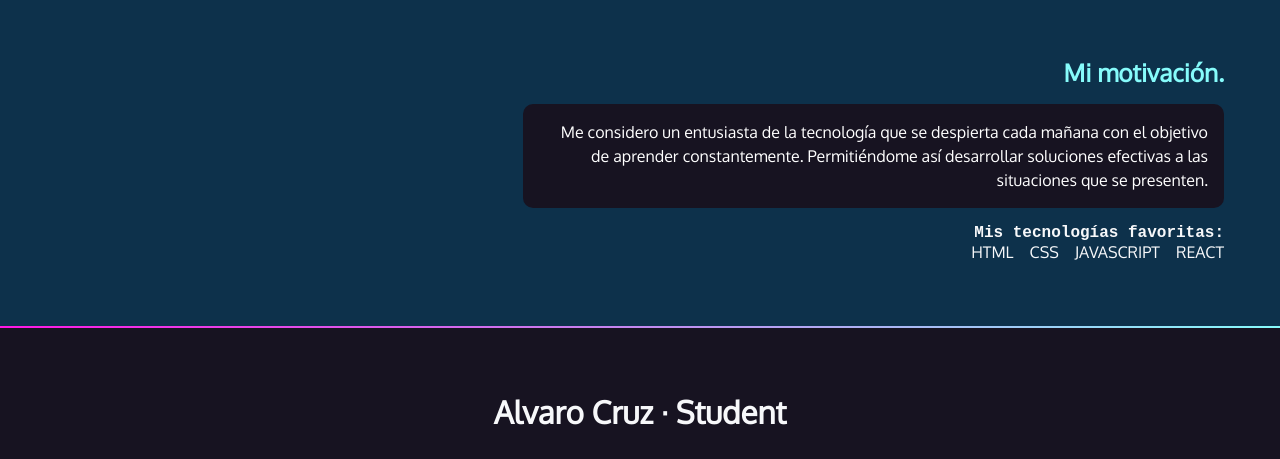
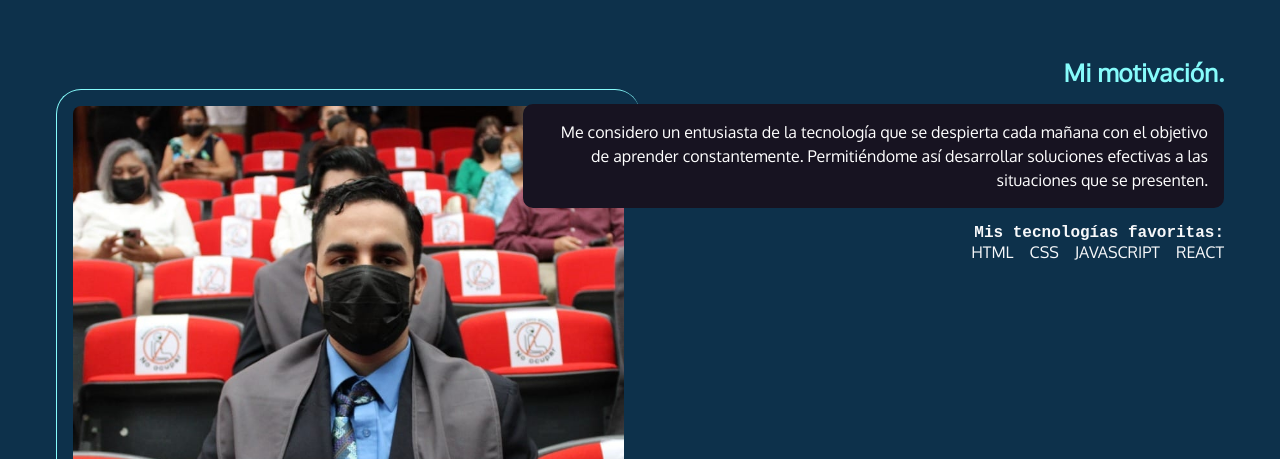
Before and after one commit to ShainYT/PortFolioWeb, a plain HTML site: page index.html in a window 1280 px wide. Shown: the part 2650-3109 px from the top of the page. Drawn offline with Linux system fonts and the light colour scheme; a web font is replaced by a local one.

Commit message:
Image About Me Changed

```diff
--- a/index.html
+++ b/index.html
@@ -195,6 +195,7 @@
               <li>REACT</li>
             </ul>
           </div>
+          <img src="img/perfil.jpg" alt="Mi foto de perfil." />
         </article>
       </section>
     </div>
```
